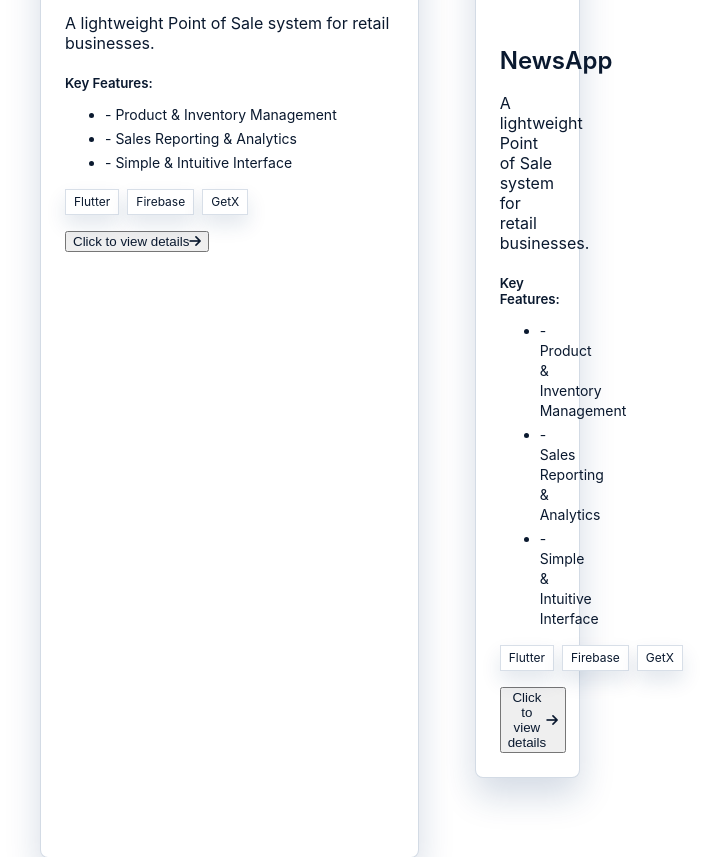
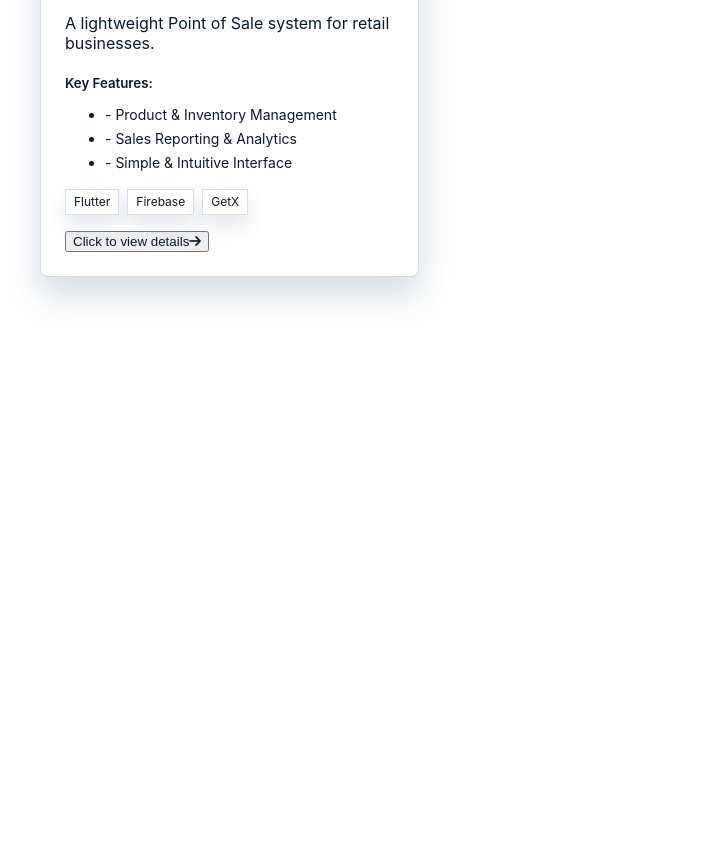
Before and after one commit to pangestu1/portofolio, a plain HTML site: page index.html in a window 1280 px wide. Shown: the part 4002-4859 px from the top of the page, without its empty margins (0-716 px from the left). After the commit the page ends 4359 px from the top, so only its background shows below. Drawn offline with Linux system fonts and the light colour scheme.

Commit message:
redesign

```diff
--- a/index.html
+++ b/index.html
@@ -778,30 +778,7 @@
                     </button>
                 </div>
 
-                <section id="detailed-projects" class="section-padding fade-element">
-        <div class="container mx-auto px-6 max-w-6xl">
-            <div class="grid grid-cols-1 lg:grid-cols-3 gap-8">
-                <div class="project-card rounded-lg p-6 fade-in">
-                    <img id="shopbarShowcaseImage" src="https://picsum.photos/seed/shopbar1/300/600.jpg" alt="ShopBar showcase"
-                        class="w-full h-64 object-cover rounded-lg mb-4 rotating-image">
-                    <h4 class="text-2xl font-semibold mb-3">NewsApp</h4>
-                    <p class="text-gray-400 mb-4">A lightweight Point of Sale system for retail businesses.</p>
-                    <h5 class="font-semibold text-400 mb-2">Key Features:</h5>
-                    <ul class="text-gray-300 text-sm mb-4 space-y-1">
-                        <li>- Product & Inventory Management</li>
-                        <li>- Sales Reporting & Analytics</li>
-                        <li>- Simple & Intuitive Interface</li>
-                    </ul>
-                    <div class="flex flex-wrap gap-2 mb-4">
-                        <span class="text-xs tech-badge px-2 py-1">Flutter</span>
-                        <span class="text-xs tech-badge px-2 py-1">Firebase</span>
-                        <span class="text-xs tech-badge px-2 py-1">GetX</span>
-                    </div>
-                    <button data-project="shopbar"
-                        class="project-detail-trigger hover:underline flex items-center gap-1">
-                        Click to view details <i class="fas fa-arrow-right"></i>
-                    </button>
-                </div>
+
 
             </div>
         </div>
```
